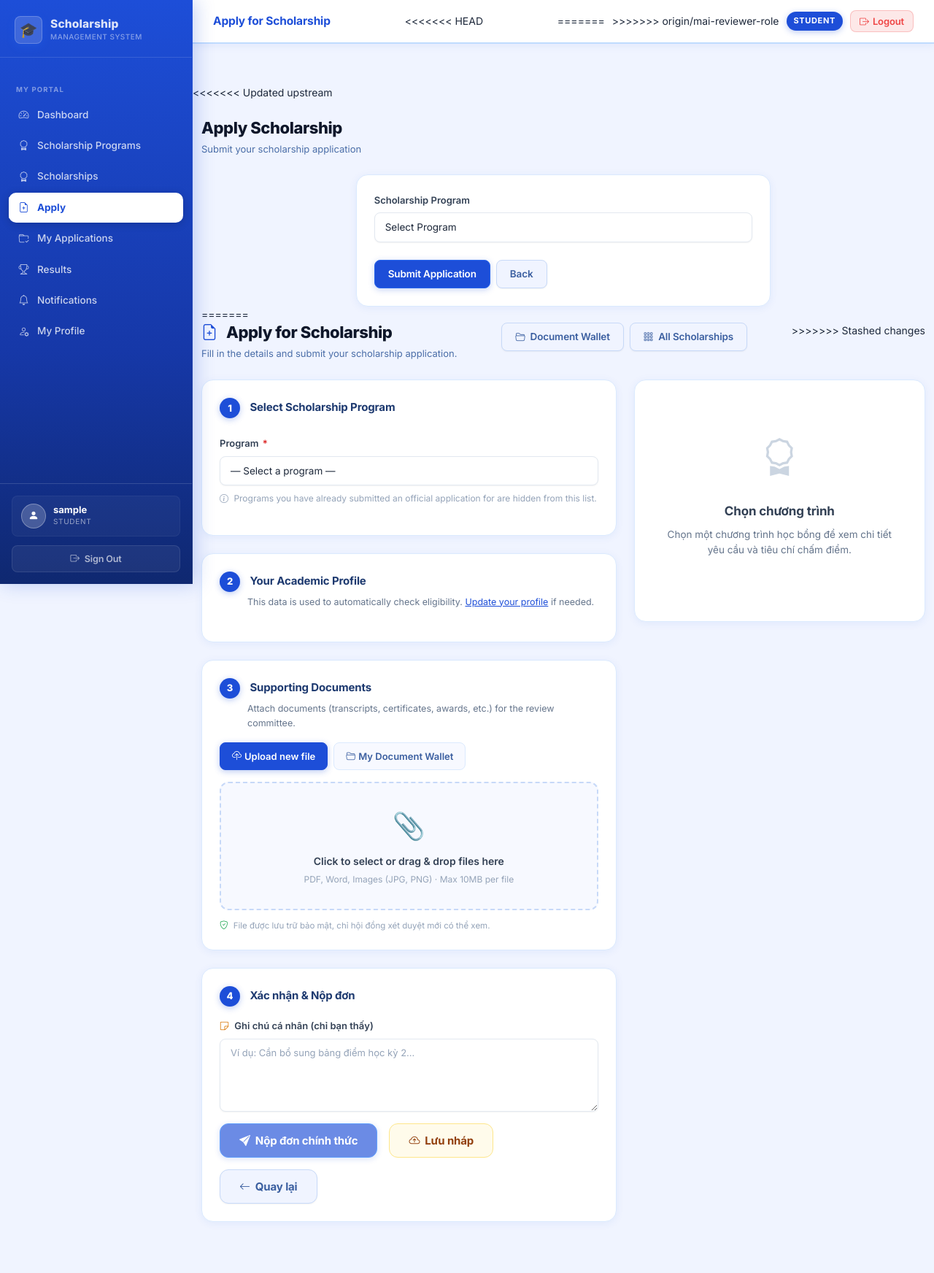
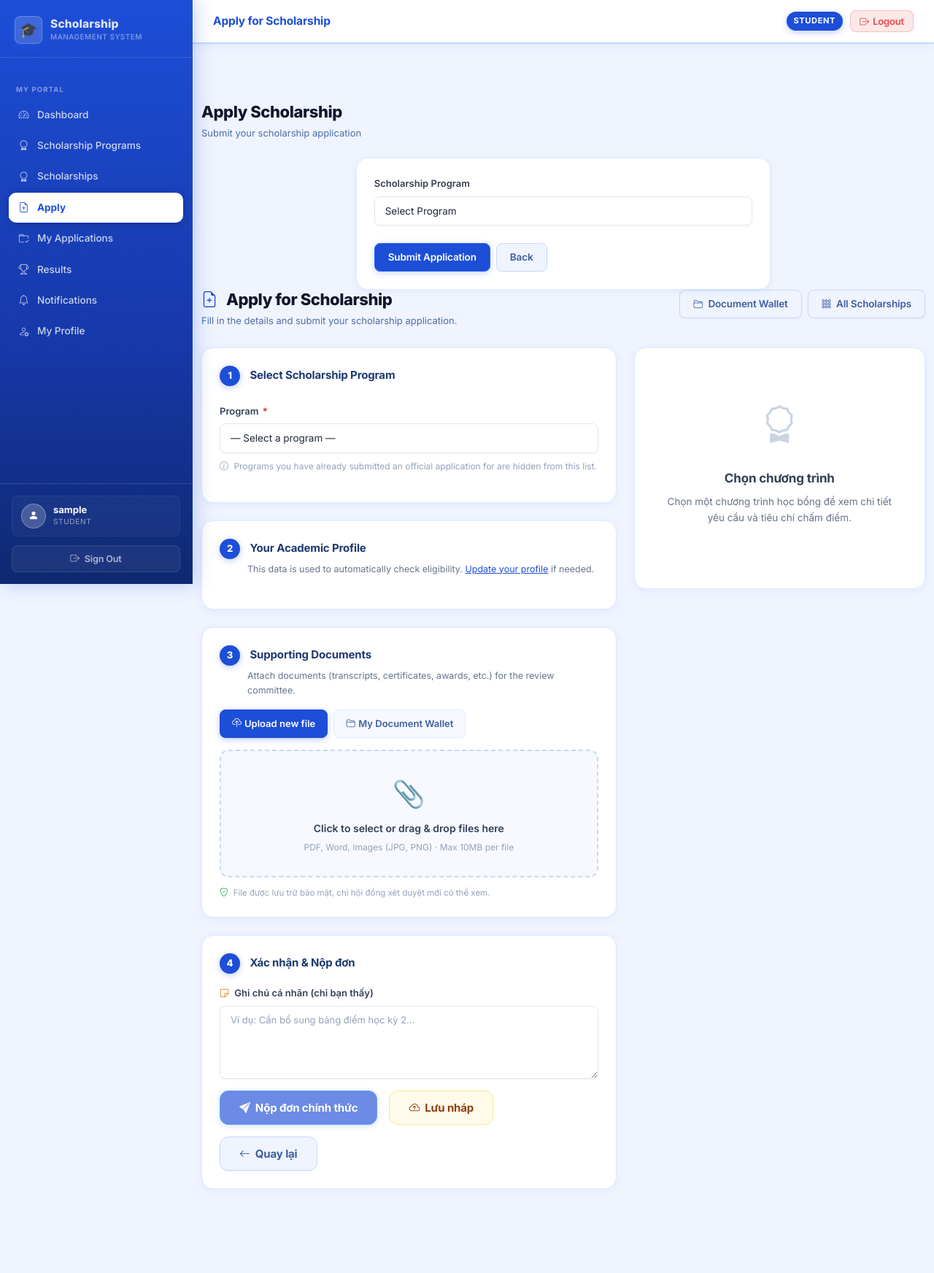
Before and after one commit to vuvan2k5/scholarship-management-system, a PHP site: page /student/apply.php in a window 1280 px wide. Shown: the whole page at 73% size. After the commit the page ends 1629 px from the top, so only its background shows below. Run offline with PHP 8.4, Linux system fonts and the light colour scheme; a user stored in the database is signed in; data comes from the database, SQL or seed files in the repository; data that the repository does not hold is empty.

Commit message:
Resolve merge conflicts

```diff
--- a/project structure/includes/navbar.php
+++ b/project structure/includes/navbar.php
@@ -301,12 +301,7 @@ if ($bodyRoleClass) {
         </button>
         <span class="topbar-title"><?= isset($pageTitle) ? e($pageTitle) : 'Scholarship System' ?></span>
       </div>
-<<<<<<< HEAD
       <div class="topbar-right" style="display:flex;align-items:center;gap:10px;">
-=======
-
-      <div class="topbar-right">
->>>>>>> origin/mai-reviewer-role
         <span class="badge badge-<?= e($role) ?>" style="font-size:11px;padding:5px 10px;">
           <?= strtoupper(e($role)) ?>
         </span>
--- a/project structure/student/apply.php
+++ b/project structure/student/apply.php
@@ -221,7 +221,6 @@ require_once __DIR__ . '/../includes/header.php';
 require_once __DIR__ . '/../includes/navbar.php';
 ?>
 
-<<<<<<< Updated upstream
 <div class="container py-4">
 
     <!-- PAGE HEADER -->
@@ -358,7 +357,6 @@ require_once __DIR__ . '/../includes/navbar.php';
 
     </div>
 
-=======
 <!-- Page Header -->
 <div class="page-header">
   <div class="page-header-left">
@@ -380,7 +378,6 @@ require_once __DIR__ . '/../includes/navbar.php';
       <i class="bi bi-grid-3x3-gap"></i> All Scholarships
     </a>
   </div>
->>>>>>> Stashed changes
 </div>
 
 <?php showFlash(); ?>
```
